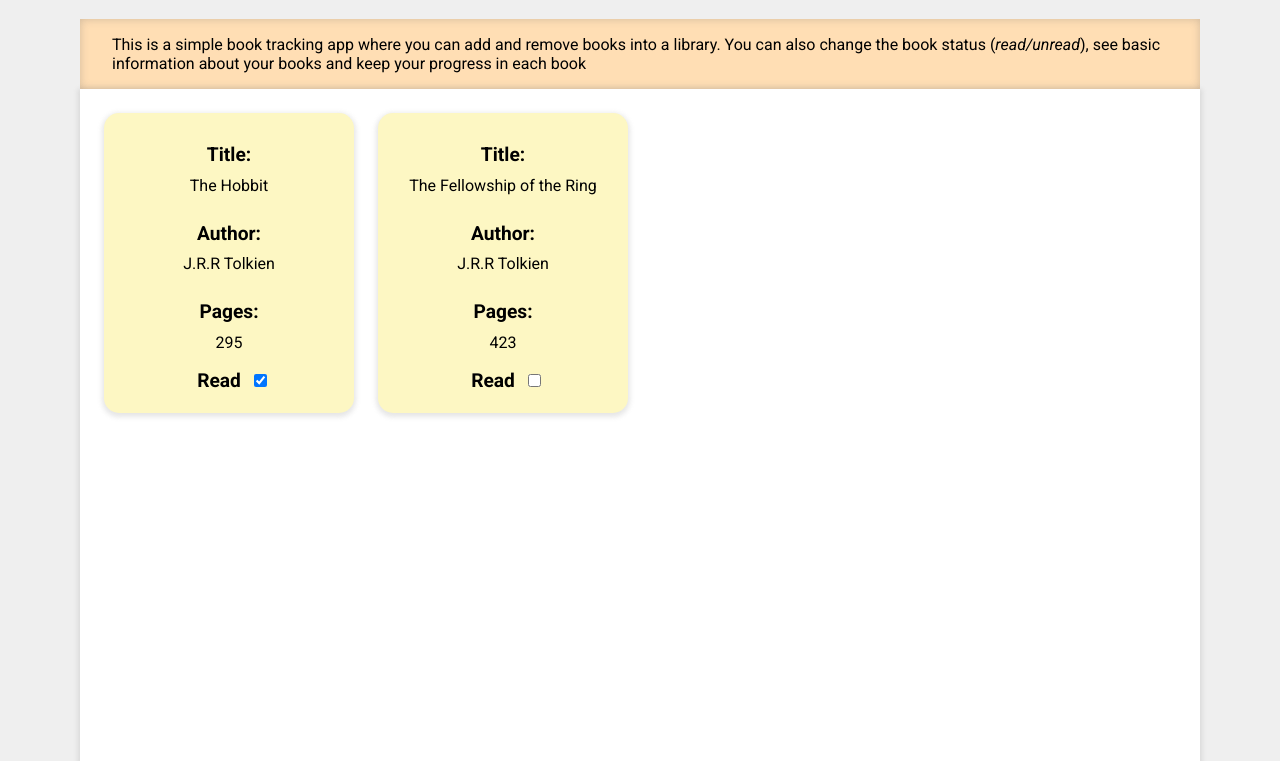
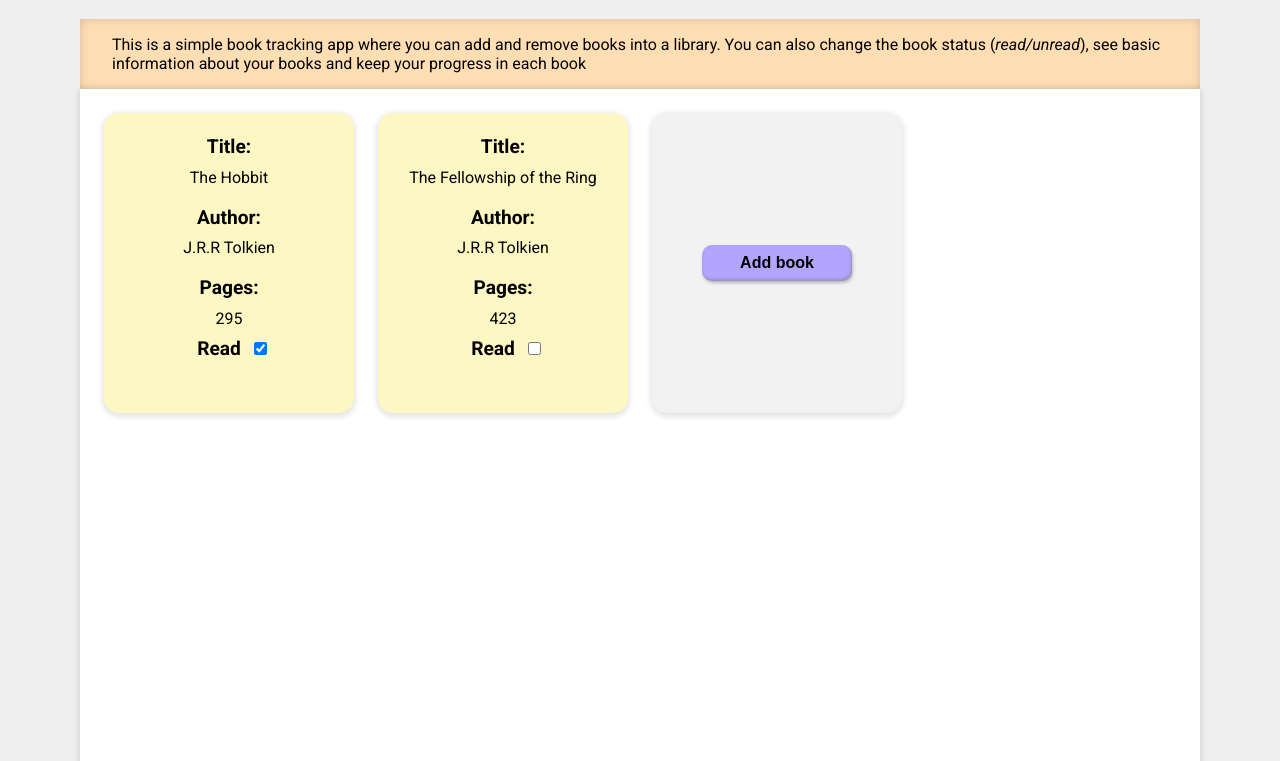
Before and after one commit to bagas-na/odin-bibliotheque, a website: page index.html in a window 1280 px wide. Both pictures are taken after a click on the button "Update!". Shown: the part 62-823 px from the top of the page. Drawn offline with Linux system fonts and the light colour scheme.

Commit message:
Add function to make 'add book' button in a new card after every update

```diff
--- a/script.js
+++ b/script.js
@@ -17,10 +17,6 @@ Book.prototype.info = function () {
 function addBookToLibrary(newBook) {
   // do stuff here
   myLibrary.push(newBook);
-}
-
-function inputBook() {
-  const div = document.createElement('div');
 }
 
 function clearLibrary() {
@@ -79,17 +75,36 @@ function displayLibrary(myLibrary) {
     read.appendChild(readHeader);
     read.appendChild(readCheck);
 
+    const empty = document.createElement('div');
+    empty.classList.add('empty');
+
     card.appendChild(title);
     card.appendChild(author);
     card.appendChild(pages);
     card.appendChild(read);
+    card.appendChild(empty);
     content.appendChild(card);
   }
+}
+
+function makeAddBookCard() {
+  const content = document.getElementById('content');
+  const card = document.createElement('div');
+  card.classList.add('book');
+  card.classList.add('add-book');
+
+  const addBtn = document.createElement('button');
+  addBtn.id = 'add-btn';
+  addBtn.innerHTML = '<h2>Add book</h2>';
+
+  card.appendChild(addBtn);
+  content.appendChild(card);
 }
 
 function updateLibrary(myLibrary) {
   clearLibrary();
   displayLibrary(myLibrary);
+  makeAddBookCard();
 }
 
 const theHobbit = new Book('The Hobbit', 'J.R.R Tolkien', 295, true);
@@ -101,4 +116,7 @@ const alertButton = document.querySelector('button.alert');
 alertButton.addEventListener('mousedown', () => alert('Hello world!'));
 
 const updateButton = document.querySelector('button.update');
-updateButton.addEventListener('mouseup', () => updateLibrary(myLibrary));
+updateButton.addEventListener('click', () => updateLibrary(myLibrary));
+
+const addBook = document.getElementById('add-btn');
+addBook.addEventListener();
--- a/styles.css
+++ b/styles.css
@@ -62,7 +62,6 @@ main {
 }
 
 .book.new-form {
-    padding: 3% 10%;
     background-color: #FFDEB4;
 }
 
@@ -133,5 +132,5 @@ main {
 }
 
 .book-read h2 {
-    display: inline
+    display: inline;
 }
```
